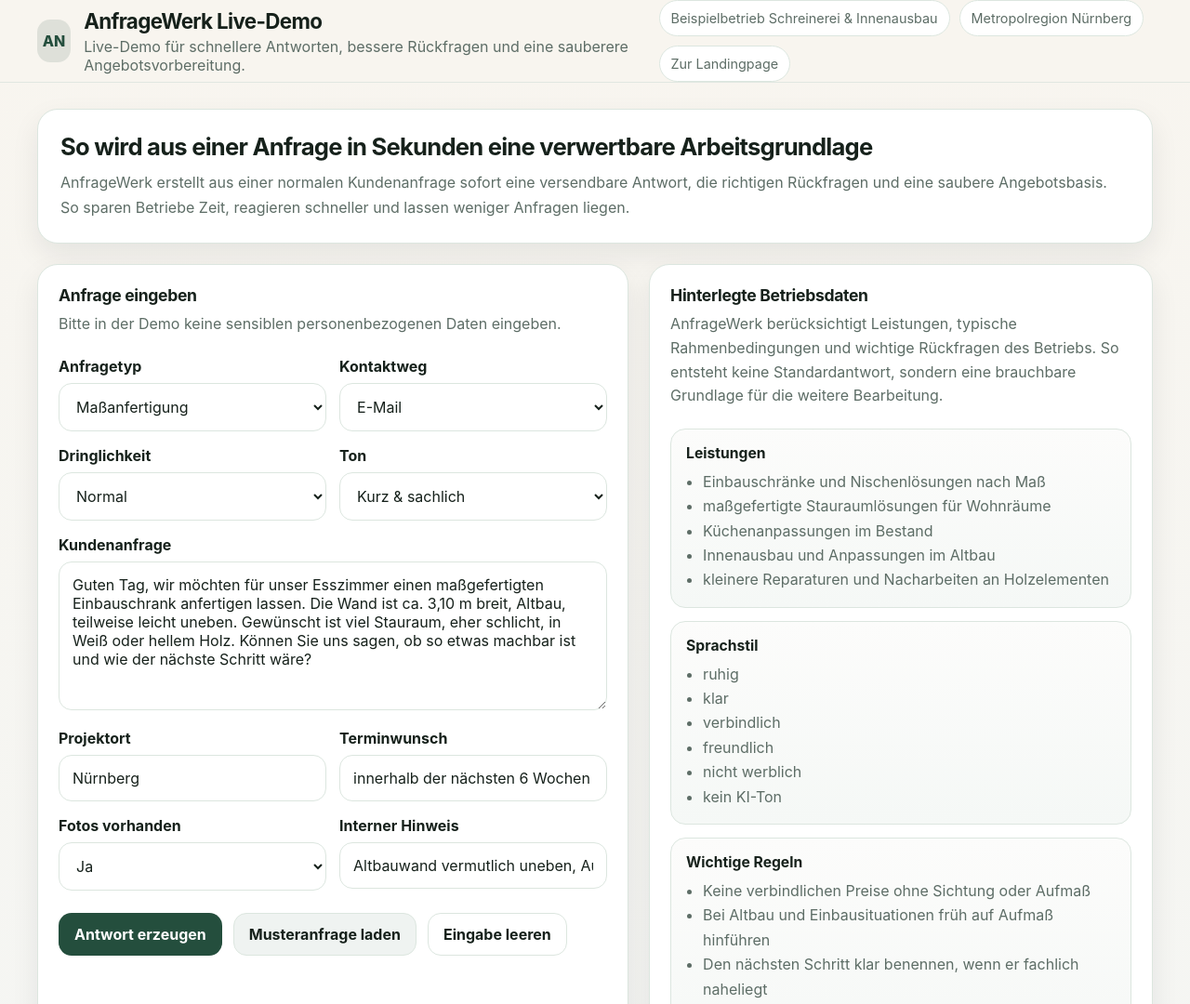
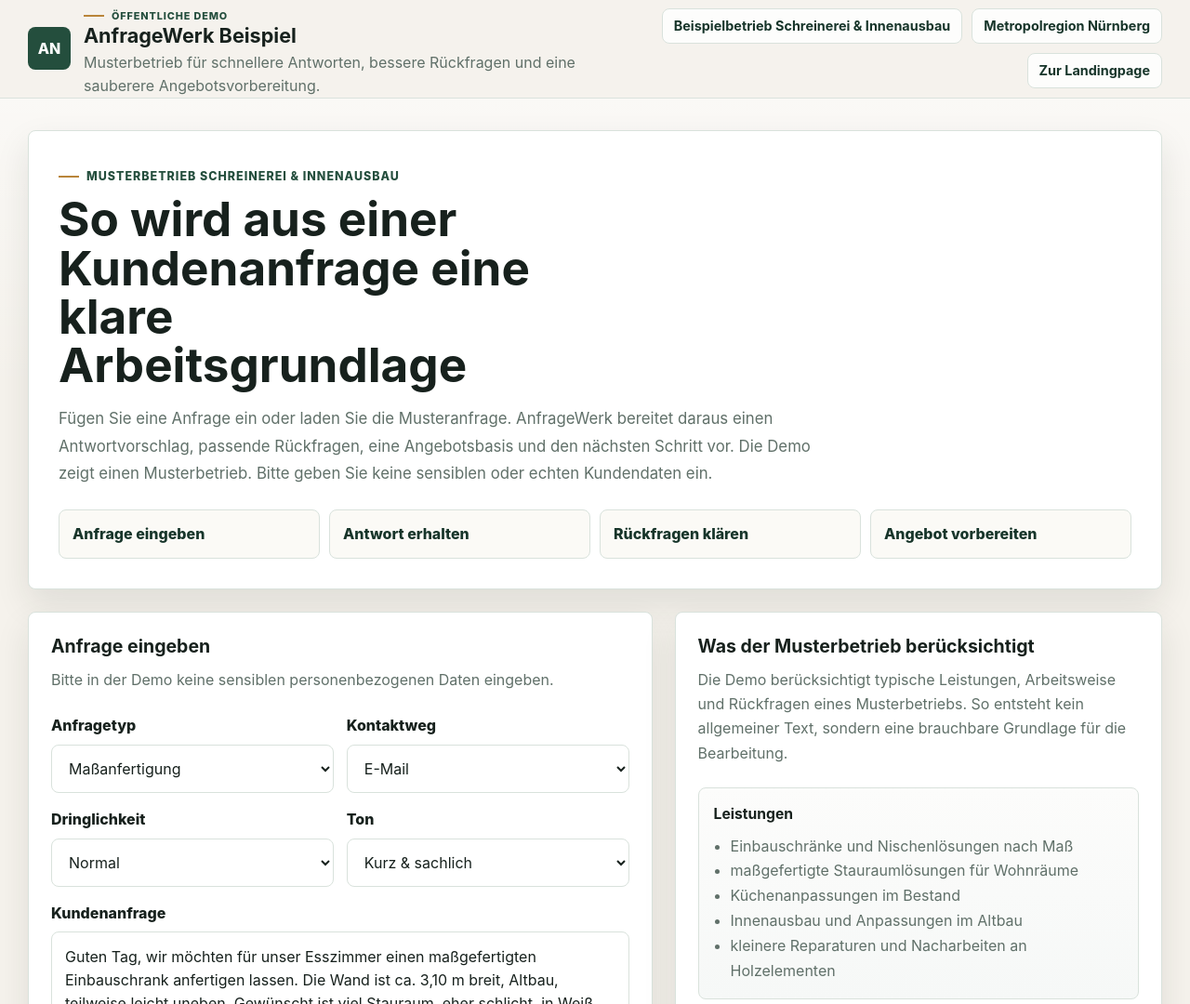
Before and after one commit to Anfragewerk/anfragewerk.github.io, a plain HTML site: page beispiel/index.html in a window 1280 px wide. Shown: the top 1080 px of the page at 93% size. Drawn offline with Linux system fonts and the light colour scheme.

Commit message:
Improve public demo UX and copy

```diff
--- a/assets/css/portal.css
+++ b/assets/css/portal.css
@@ -1,125 +1,562 @@
 :root {
-  --bg: #f6f4ee;
+  --bg: #f5f2ec;
   --surface: #ffffff;
   --surface-soft: #eef4f0;
-  --text: #16211b;
-  --muted: #5d6d66;
-  --line: #dce6df;
+  --surface-warm: #fbfaf6;
+  --text: #17211d;
+  --muted: #607069;
+  --line: #d9e2dc;
   --primary: #244e3d;
-  --primary-2: #497765;
-  --shadow: 0 12px 30px rgba(18, 24, 39, 0.08);
-  --radius: 22px;
-  --radius-sm: 16px;
-  --max: 1200px;
+  --primary-2: #5a8a78;
+  --primary-dark: #17352a;
+  --accent: #b9853a;
+  --shadow: 0 16px 36px rgba(27, 38, 34, 0.10);
+  --radius: 8px;
+  --max: 1220px;
 }
-* { box-sizing: border-box; }
+
+* {
+  box-sizing: border-box;
+}
+
 body {
   margin: 0;
+  color: var(--text);
+  background:
+    linear-gradient(180deg, rgba(255,255,255,0.7) 0%, rgba(255,255,255,0) 420px),
+    var(--bg);
   font-family: Inter, ui-sans-serif, system-ui, -apple-system, BlinkMacSystemFont, "Segoe UI", sans-serif;
+  font-size: 16px;
+  line-height: 1.55;
+}
+
+button,
+input,
+select,
+textarea {
+  font: inherit;
+}
+
+a {
+  color: inherit;
+  text-decoration: none;
+}
+
+.container {
+  width: min(calc(100% - 32px), var(--max));
+  margin: 0 auto;
+}
+
+.portal-header {
+  position: sticky;
+  top: 0;
+  z-index: 20;
+  border-bottom: 1px solid rgba(217, 226, 220, 0.9);
+  background: rgba(245, 242, 236, 0.94);
+  backdrop-filter: blur(14px);
+}
+
+.portal-topbar {
+  min-height: 82px;
+  display: flex;
+  align-items: center;
+  justify-content: space-between;
+  gap: 22px;
+}
+
+.portal-brand {
+  display: flex;
+  align-items: center;
+  gap: 14px;
+  min-width: 0;
+}
+
+.logo-badge {
+  width: 46px;
+  height: 46px;
+  display: grid;
+  place-items: center;
+  flex: 0 0 auto;
+  border-radius: var(--radius);
+  color: #fff;
+  background: var(--primary);
+  font-weight: 850;
+}
+
+.demo-label {
+  display: inline-flex;
+  align-items: center;
+  gap: 8px;
+  color: var(--primary);
+  font-size: 0.78rem;
+  font-weight: 850;
+  letter-spacing: 0.08em;
+  text-transform: uppercase;
+}
+
+.demo-label::before {
+  content: "";
+  width: 22px;
+  height: 2px;
+  background: var(--accent);
+}
+
+.portal-brand .demo-label {
+  margin-bottom: 2px;
+  font-size: 0.68rem;
+}
+
+.portal-brand h1 {
+  margin: 0;
+  font-size: 1.35rem;
+  line-height: 1.1;
+}
+
+.portal-brand p {
+  margin: 4px 0 0;
+  color: var(--muted);
+}
+
+.portal-status {
+  display: flex;
+  justify-content: flex-end;
+  gap: 10px;
+  flex-wrap: wrap;
+}
+
+.status-pill {
+  display: inline-flex;
+  align-items: center;
+  min-height: 38px;
+  padding: 0 12px;
+  border: 1px solid var(--line);
+  border-radius: var(--radius);
+  color: var(--primary-dark);
+  background: rgba(255,255,255,0.82);
+  font-size: 0.9rem;
+  font-weight: 700;
+}
+
+.main-wrap {
+  padding: 34px 0 56px;
+}
+
+.hero-card,
+.panel,
+.output-card {
+  border: 1px solid var(--line);
+  border-radius: var(--radius);
+  background: var(--surface);
+  box-shadow: var(--shadow);
+}
+
+.hero-card {
+  padding: 32px;
+  margin-bottom: 24px;
+}
+
+.hero-copy {
+  max-width: 820px;
+}
+
+.hero-card h2 {
+  max-width: 16ch;
+  margin: 10px 0 0;
+  font-size: clamp(2rem, 4vw, 4rem);
+  line-height: 1.02;
+  letter-spacing: 0;
+}
+
+.hero-card p {
+  max-width: 78ch;
+  margin: 18px 0 0;
+  color: var(--muted);
+  font-size: 1.05rem;
+  line-height: 1.75;
+}
+
+.demo-flow {
+  display: grid;
+  grid-template-columns: repeat(4, minmax(0, 1fr));
+  gap: 10px;
+  margin-top: 24px;
+}
+
+.demo-flow span {
+  padding: 13px 14px;
+  border: 1px solid var(--line);
+  border-radius: var(--radius);
+  color: var(--primary-dark);
+  background: var(--surface-warm);
+  font-weight: 800;
+}
+
+.layout-grid {
+  display: grid;
+  grid-template-columns: minmax(0, 1.05fr) minmax(360px, 0.82fr);
+  gap: 24px;
+  align-items: start;
+}
+
+.panel {
+  overflow: hidden;
+}
+
+.panel-head {
+  padding: 24px 24px 12px;
+}
+
+.panel-head h3 {
+  margin: 0;
+  font-size: 1.22rem;
+  line-height: 1.25;
+}
+
+.panel-head p {
+  margin: 10px 0 0;
+  color: var(--muted);
+  line-height: 1.65;
+}
+
+.panel-body {
+  padding: 12px 24px 26px;
+}
+
+.field {
+  margin-bottom: 16px;
+}
+
+.label-row {
+  display: flex;
+  align-items: center;
+  justify-content: space-between;
+  gap: 12px;
+  margin-bottom: 8px;
+}
+
+label {
+  font-weight: 800;
+}
+
+input,
+select,
+textarea {
+  width: 100%;
+  padding: 14px;
+  border: 1px solid var(--line);
+  border-radius: var(--radius);
+  outline: none;
   color: var(--text);
-  background: linear-gradient(180deg, #f8f5ef 0%, #f3f6f5 100%);
+  background: #fff;
 }
-button, input, select, textarea { font: inherit; }
-a { color: inherit; text-decoration: none; }
-.container { width: min(calc(100% - 32px), var(--max)); margin: 0 auto; }
-.portal-header {
-  position: sticky; top: 0; z-index: 20; backdrop-filter: blur(12px);
-  background: rgba(248, 245, 239, 0.84); border-bottom: 1px solid rgba(220,230,223,0.85);
+
+input:focus,
+select:focus,
+textarea:focus {
+  border-color: var(--primary-2);
+  box-shadow: 0 0 0 4px rgba(90, 138, 120, 0.14);
 }
-.portal-topbar { min-height: 76px; display: flex; justify-content: space-between; align-items: center; gap: 18px; }
-.portal-brand { display: flex; align-items: center; gap: 14px; }
-.logo-badge {
-  width: 46px; height: 46px; border-radius: 14px; display: grid; place-items: center;
-  background: rgba(36, 78, 61, 0.12); color: var(--primary); font-weight: 800;
+
+textarea {
+  min-height: 210px;
+  resize: vertical;
 }
-.portal-brand h1 { margin: 0; font-size: 1.4rem; letter-spacing: -0.03em; }
-.portal-brand p { margin: 4px 0 0; color: var(--muted); }
-.portal-status { display: flex; gap: 10px; flex-wrap: wrap; }
-.status-pill {
-  padding: 10px 12px; border-radius: 999px; background: var(--surface);
-  border: 1px solid var(--line); color: var(--muted); font-size: 0.9rem;
+
+.grid-2 {
+  display: grid;
+  grid-template-columns: 1fr 1fr;
+  gap: 14px;
 }
-.main-wrap { padding: 28px 0 46px; }
-.hero-card, .panel, .output-card {
-  background: var(--surface); border: 1px solid var(--line); border-radius: var(--radius); box-shadow: var(--shadow);
+
+.actions,
+.output-actions {
+  display: flex;
+  flex-wrap: wrap;
+  gap: 12px;
 }
-.hero-card { padding: 24px; margin-bottom: 22px; }
-.hero-card h2 { margin: 0; font-size: clamp(1.6rem, 2vw, 2.2rem); letter-spacing: -0.03em; }
-.hero-card p { margin: 10px 0 0; color: var(--muted); line-height: 1.7; }
-.layout-grid { display: grid; grid-template-columns: 1.08fr 0.92fr; gap: 22px; }
-.panel-head { padding: 22px 22px 10px; }
-.panel-head h3 { margin: 0; font-size: 1.1rem; letter-spacing: -0.02em; }
-.panel-head p { margin: 8px 0 0; color: var(--muted); line-height: 1.6; }
-.panel-body { padding: 12px 22px 24px; }
-.field { margin-bottom: 16px; }
-.label-row { display: flex; align-items: center; justify-content: space-between; gap: 12px; margin-bottom: 8px; }
-label { font-weight: 700; }
-input, select, textarea {
-  width: 100%; border-radius: 14px; border: 1px solid var(--line); background: #fff;
-  color: var(--text); padding: 14px 14px; outline: none;
+
+.actions {
+  margin-top: 8px;
 }
-input:focus, select:focus, textarea:focus { border-color: var(--primary-2); box-shadow: 0 0 0 4px rgba(73,119,101,0.12); }
-textarea { min-height: 160px; resize: vertical; }
-.grid-2 { display: grid; grid-template-columns: 1fr 1fr; gap: 14px; }
-.actions { display: flex; gap: 12px; flex-wrap: wrap; margin-top: 8px; }
+
 .btn {
-  min-height: 46px; border-radius: 14px; padding: 0 16px; cursor: pointer;
-  border: 1px solid transparent; font-weight: 700; transition: transform .18s ease, background .18s ease;
+  min-height: 48px;
+  padding: 0 18px;
+  border: 1px solid transparent;
+  border-radius: var(--radius);
+  cursor: pointer;
+  font-weight: 850;
+  transition: transform 0.18s ease, background 0.18s ease, box-shadow 0.18s ease;
 }
-.btn:hover { transform: translateY(-1px); }
-.btn-primary { background: var(--primary); color: #fff; }
-.btn-secondary { background: #eff3f1; color: var(--text); border-color: var(--line); }
-.btn-ghost { background: #fff; color: var(--text); border-color: var(--line); }
-.info-list { display: grid; gap: 14px; }
+
+.btn:hover {
+  transform: translateY(-1px);
+}
+
+.btn-primary {
+  color: #fff;
+  background: var(--primary);
+  box-shadow: 0 10px 22px rgba(36, 78, 61, 0.22);
+}
+
+.btn-primary:hover {
+  background: var(--primary-dark);
+}
+
+.btn-secondary {
+  color: var(--primary-dark);
+  background: var(--surface-soft);
+  border-color: var(--line);
+}
+
+.btn-ghost {
+  color: var(--text);
+  background: #fff;
+  border-color: var(--line);
+}
+
+.info-list {
+  display: grid;
+  gap: 12px;
+}
+
 .info-block {
-  padding: 16px; border-radius: 16px; background: linear-gradient(180deg, #fcfcfb 0%, #f5f8f6 100%); border: 1px solid var(--line);
+  padding: 16px;
+  border: 1px solid var(--line);
+  border-radius: var(--radius);
+  background: linear-gradient(180deg, #fcfcfb 0%, #f6f8f7 100%);
 }
-.info-block h4 { margin: 0 0 8px; font-size: 0.98rem; }
-.info-block ul { margin: 0; padding-left: 18px; color: var(--muted); line-height: 1.65; }
-.output-card { margin-top: 22px; }
-.output-top { padding: 22px 22px 10px; display: flex; justify-content: space-between; gap: 14px; align-items: flex-start; }
-.output-top h3 { margin: 0; font-size: 1.1rem; }
-.output-top p { margin: 8px 0 0; color: var(--muted); line-height: 1.6; }
-.output-actions { display: flex; gap: 10px; flex-wrap: wrap; }
-.output-body { padding: 12px 22px 24px; }
-.output-stack { display: grid; gap: 16px; }
+
+.info-block h4 {
+  margin: 0 0 8px;
+  font-size: 0.98rem;
+}
+
+.info-block ul {
+  margin: 0;
+  padding-left: 18px;
+  color: var(--muted);
+  line-height: 1.68;
+}
+
+.output-card {
+  margin-top: 24px;
+}
+
+.output-top {
+  display: flex;
+  align-items: flex-start;
+  justify-content: space-between;
+  gap: 18px;
+  padding: 26px 26px 12px;
+}
+
+.output-top h3 {
+  margin: 0;
+  font-size: clamp(1.35rem, 2vw, 2rem);
+  line-height: 1.15;
+}
+
+.output-top p {
+  max-width: 68ch;
+  margin: 8px 0 0;
+  color: var(--muted);
+  line-height: 1.65;
+}
+
+.output-body {
+  padding: 14px 26px 28px;
+}
+
+.output-stack {
+  display: grid;
+  gap: 16px;
+}
+
 .result-block {
-  border: 1px solid var(--line); background: linear-gradient(180deg, #fcfcfb 0%, #f6f8f7 100%); border-radius: 18px; padding: 16px;
+  padding: 18px;
+  border: 1px solid var(--line);
+  border-radius: var(--radius);
+  background: linear-gradient(180deg, #ffffff 0%, #f7faf8 100%);
 }
-.result-head { display: flex; justify-content: space-between; gap: 12px; align-items: center; margin-bottom: 10px; }
-.result-head h4 { margin: 0; font-size: 1rem; }
+
+.result-block:first-child {
+  border-color: #c9dbd2;
+  background: #f4faf6;
+}
+
+.result-head {
+  display: flex;
+  align-items: center;
+  justify-content: space-between;
+  gap: 12px;
+  margin-bottom: 12px;
+}
+
+.result-head h4 {
+  margin: 0;
+  font-size: 1.05rem;
+}
+
 .mini-copy {
-  border: 1px solid var(--line); background: #fff; color: var(--text); border-radius: 999px; padding: 8px 12px; cursor: pointer; font-weight: 600;
+  padding: 8px 12px;
+  border: 1px solid var(--line);
+  border-radius: var(--radius);
+  cursor: pointer;
+  color: var(--primary-dark);
+  background: #fff;
+  font-weight: 800;
 }
-.result-content { color: var(--text); line-height: 1.7; }
-.prose-box p { margin: 0; }
-.result-list { margin: 0; padding-left: 20px; color: var(--text); line-height: 1.7; }
-.meta-grid { display: grid; grid-template-columns: repeat(3, minmax(0, 1fr)); gap: 14px; }
+
+.result-content,
+.result-list {
+  color: var(--text);
+  line-height: 1.75;
+}
+
+.prose-box p {
+  margin: 0;
+}
+
+.result-list {
+  margin: 0;
+  padding-left: 20px;
+}
+
+.meta-grid {
+  display: grid;
+  grid-template-columns: repeat(2, minmax(0, 1fr));
+  gap: 14px;
+}
+
 .meta-card {
-  padding: 14px; border-radius: 16px; background: #f7faf8; border: 1px solid var(--line);
+  padding: 14px;
+  border: 1px solid var(--line);
+  border-radius: var(--radius);
+  background: #f7faf8;
 }
-.meta-card strong { display: block; margin-bottom: 6px; }
-.meta-card p { margin: 0; color: var(--muted); line-height: 1.55; }
-.loading-shell { display: grid; gap: 12px; }
+
+.meta-card strong {
+  display: block;
+  margin-bottom: 6px;
+}
+
+.meta-card p {
+  margin: 0;
+  color: var(--muted);
+  line-height: 1.55;
+}
+
+.loading-shell {
+  display: grid;
+  gap: 12px;
+}
+
 .loading-bar {
-  height: 16px; border-radius: 999px; background: linear-gradient(90deg, #e7efe9 0%, #f5faf7 50%, #e7efe9 100%);
-  background-size: 200% 100%; animation: shimmer 1.5s linear infinite;
+  height: 16px;
+  border-radius: 999px;
+  background: linear-gradient(90deg, #e7efe9 0%, #f5faf7 50%, #e7efe9 100%);
+  background-size: 200% 100%;
+  animation: shimmer 1.5s linear infinite;
 }
-.loading-bar.short { width: 65%; }
-.error-card { border-color: #eac3c3; background: #fff8f8; }
+
+.loading-bar.short {
+  width: 65%;
+}
+
+.error-card {
+  border-color: #e3c2b8;
+  background: #fff8f5;
+}
+
 .copy-toast {
-  position: fixed; right: 18px; bottom: 18px; z-index: 40;
-  padding: 12px 14px; border-radius: 14px; background: var(--primary); color: #fff;
-  box-shadow: var(--shadow); opacity: 0; transform: translateY(8px); pointer-events: none; transition: .22s ease;
+  position: fixed;
+  right: 18px;
+  bottom: 18px;
+  z-index: 40;
+  padding: 12px 14px;
+  border-radius: var(--radius);
+  color: #fff;
+  background: var(--primary);
+  box-shadow: var(--shadow);
+  opacity: 0;
+  transform: translateY(8px);
+  pointer-events: none;
+  transition: 0.22s ease;
 }
-.copy-toast.show { opacity: 1; transform: translateY(0); }
-.footer-mini { color: var(--muted); font-size: 0.92rem; }
-.hidden { display: none !important; }
+
+.copy-toast.show {
+  opacity: 1;
+  transform: translateY(0);
+}
+
+.footer-mini {
+  color: var(--muted);
+  font-size: 0.94rem;
+}
+
+.hidden {
+  display: none !important;
+}
+
 @keyframes shimmer {
   0% { background-position: 200% 0; }
   100% { background-position: -200% 0; }
 }
+
 @media (max-width: 980px) {
-  .layout-grid, .grid-2, .meta-grid { grid-template-columns: 1fr; }
-  .portal-topbar, .output-top, .result-head { flex-direction: column; align-items: flex-start; }
+  .portal-topbar,
+  .output-top,
+  .result-head {
+    flex-direction: column;
+    align-items: flex-start;
+  }
+
+  .portal-status {
+    justify-content: flex-start;
+  }
+
+  .layout-grid,
+  .grid-2,
+  .meta-grid {
+    grid-template-columns: 1fr;
+  }
+
+  .demo-flow {
+    grid-template-columns: repeat(2, minmax(0, 1fr));
+  }
 }
+
+@media (max-width: 640px) {
+  .container {
+    width: min(calc(100% - 24px), var(--max));
+  }
+
+  .main-wrap {
+    padding: 22px 0 42px;
+  }
+
+  .hero-card,
+  .panel-head,
+  .panel-body,
+  .output-top,
+  .output-body {
+    padding-left: 18px;
+    padding-right: 18px;
+  }
+
+  .hero-card h2 {
+    max-width: 100%;
+    font-size: clamp(2rem, 10vw, 3rem);
+  }
+
+  .demo-flow {
+    grid-template-columns: 1fr;
+  }
+
+  .btn,
+  .actions,
+  .output-actions {
+    width: 100%;
+  }
+}
--- a/beispiel/config.json
+++ b/beispiel/config.json
@@ -1,7 +1,7 @@
 {
-  "systemName": "AnfrageWerk Live-Demo",
+  "systemName": "AnfrageWerk Beispiel",
   "businessName": "Beispielbetrieb Schreinerei & Innenausbau",
-  "tagline": "Live-Demo für schnellere Antworten, bessere Rückfragen und eine sauberere Angebotsvorbereitung.",
+  "tagline": "Musterbetrieb für schnellere Antworten, bessere Rückfragen und eine sauberere Angebotsvorbereitung.",
   "region": "Metropolregion Nürnberg",
   "primaryColor": "#244e3d",
   "secondaryColor": "#5a8a78",
--- a/beispiel/index.html
+++ b/beispiel/index.html
@@ -3,7 +3,7 @@
 <head>
   <meta charset="UTF-8" />
   <meta name="viewport" content="width=device-width, initial-scale=1.0" />
-  <title>Live-Demo – AnfrageWerk</title>
+  <title>Beispiel - AnfrageWerk</title>
   <link rel="stylesheet" href="../assets/css/portal.css" />
 </head>
 <body>
@@ -12,6 +12,7 @@
       <div class="portal-brand">
         <div class="logo-badge">AW</div>
         <div>
+          <span class="demo-label">Öffentliche Demo</span>
           <h1 id="systemName">System</h1>
           <p id="tagline">Lade Daten …</p>
         </div>
@@ -27,11 +28,20 @@
   <main class="main-wrap">
     <div class="container">
       <section class="hero-card">
-        <h2 id="portalTitle">So wird aus einer Anfrage in Sekunden eine verwertbare Arbeitsgrundlage</h2>
+        <div class="hero-copy">
+          <span class="demo-label">Musterbetrieb Schreinerei & Innenausbau</span>
+          <h2 id="portalTitle">So wird aus einer Kundenanfrage eine klare Arbeitsgrundlage</h2>
+        </div>
         <p id="portalText">
-          AnfrageWerk erstellt aus einer normalen Kundenanfrage sofort eine versendbare Antwort, die richtigen Rückfragen und eine saubere Angebotsbasis.<br /><br />
-          Genau das hilft Betrieben, schneller zu reagieren, Angebote besser vorzubereiten und weniger Anfragen im Alltag versanden zu lassen.
+          Fügen Sie eine Anfrage ein oder laden Sie die Musteranfrage. AnfrageWerk bereitet daraus einen Antwortvorschlag, passende Rückfragen, eine Angebotsbasis und den nächsten Schritt vor.<br /><br />
+          Die Demo zeigt einen Musterbetrieb. Bitte geben Sie keine sensiblen oder echten Kundendaten ein.
         </p>
+        <div class="demo-flow" aria-label="Was die Demo zeigt">
+          <span>Anfrage eingeben</span>
+          <span>Antwort erhalten</span>
+          <span>Rückfragen klären</span>
+          <span>Angebot vorbereiten</span>
+        </div>
       </section>
 
       <div class="layout-grid">
@@ -121,7 +131,7 @@
         <aside class="panel">
           <div class="panel-head">
             <h3 id="knowledgeTitle">Berücksichtigte Betriebsangaben</h3>
-            <p>AnfrageWerk berücksichtigt Leistungen, typische Rahmenbedingungen und wichtige Rückfragen des Betriebs. So entsteht keine Standardantwort, sondern eine brauchbare Grundlage für die weitere Bearbeitung.</p>
+            <p>Die Demo berücksichtigt typische Leistungen, Arbeitsweise und Rückfragen eines Musterbetriebs. So entsteht kein allgemeiner Text, sondern eine brauchbare Grundlage für die Bearbeitung.</p>
           </div>
           <div class="panel-body">
             <div class="info-list">
@@ -154,7 +164,7 @@
         <div class="output-top">
           <div>
             <h3>Antwort wird erstellt …</h3>
-            <p>Die Anfrage wird gerade mit den hinterlegten Betriebsangaben abgeglichen und verarbeitet.</p>
+            <p>Die Anfrage wird gerade gelesen und für den nächsten Arbeitsschritt vorbereitet.</p>
           </div>
         </div>
         <div class="output-body">
@@ -170,7 +180,7 @@
         <div class="output-top">
           <div>
             <h3 id="outputTitle">Ergebnis</h3>
-            <p>So sieht eine Ausgabe aus, mit der ein Betrieb direkt antworten, Rückfragen klären und die Angebotsvorbereitung anstoßen kann.</p>
+            <p>Die Ausgabe ist so aufgebaut, dass ein Betrieb direkt prüfen, kopieren und weiterarbeiten kann.</p>
           </div>
           <div class="output-actions">
             <button id="copyReplyBtn" class="btn btn-primary" type="button">Antwort kopieren</button>
@@ -197,7 +207,7 @@
 
           <div class="result-block">
             <div class="result-head">
-              <h4>Interne Angebotsbasis</h4>
+              <h4>Angebotsbasis</h4>
               <button id="copyQuoteBtn" class="mini-copy" type="button">Kopieren</button>
             </div>
             <ul id="quoteBaseOutput" class="result-list"></ul>
@@ -216,7 +226,7 @@
           </div>
 
           <div class="footer-mini">
-            Teste hier live, wie aus einer normalen Kundenanfrage in Sekunden eine versendbare Antwort und eine belastbare Angebotsgrundlage entstehen.
+            Diese Demo zeigt, wie aus einer normalen Kundenanfrage eine Antwort, sinnvolle Rückfragen und eine Angebotsgrundlage entstehen.
           </div>
         </div>
       </section>
@@ -224,8 +234,8 @@
       <section id="errorCard" class="output-card hidden error-card">
         <div class="output-top">
           <div>
-            <h3>Generierung fehlgeschlagen</h3>
-            <p id="errorMessage">Bitte Worker-Konfiguration und API-Verbindung prüfen.</p>
+            <h3>Antwort konnte nicht erstellt werden</h3>
+            <p id="errorMessage">Bitte versuchen Sie es gleich noch einmal oder laden Sie die Musteranfrage neu.</p>
           </div>
         </div>
       </section>
--- a/beispiel/ui-text.json
+++ b/beispiel/ui-text.json
@@ -1,11 +1,11 @@
 {
-  "heroTitle": "So wird aus einer Anfrage in Sekunden eine verwertbare Arbeitsgrundlage",
-  "heroText": "AnfrageWerk erstellt aus einer normalen Kundenanfrage sofort eine versendbare Antwort, die richtigen Rückfragen und eine saubere Angebotsbasis. So sparen Betriebe Zeit, reagieren schneller und lassen weniger Anfragen liegen.",
-  "submitLabel": "Antwort erzeugen",
+  "heroTitle": "So wird aus einer Kundenanfrage eine klare Arbeitsgrundlage",
+  "heroText": "Fügen Sie eine Anfrage ein oder laden Sie die Musteranfrage. AnfrageWerk bereitet daraus einen Antwortvorschlag, passende Rückfragen, eine Angebotsbasis und den nächsten Schritt vor. Die Demo zeigt einen Musterbetrieb. Bitte geben Sie keine sensiblen oder echten Kundendaten ein.",
+  "submitLabel": "Antwort vorbereiten",
   "resetLabel": "Eingabe leeren",
   "exampleLabel": "Musteranfrage laden",
   "copyLabel": "Ergebnis kopieren",
-  "knowledgeTitle": "Hinterlegte Betriebsdaten",
-  "outputTitle": "Ergebnis",
+  "knowledgeTitle": "Was der Musterbetrieb berücksichtigt",
+  "outputTitle": "Vorbereitete Antwort",
   "privacyHint": "Bitte in der Demo keine sensiblen personenbezogenen Daten eingeben."
 }
```
Also changed, not shown: assets/js/portal.js (+5 -5 lines).
